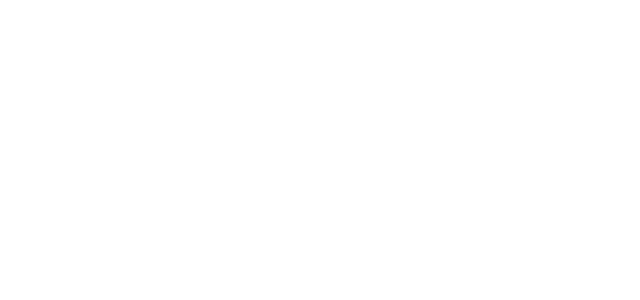
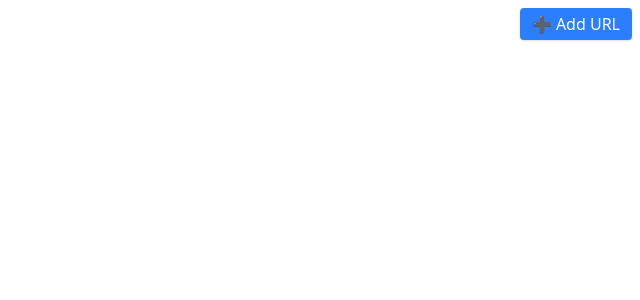
Before and after one commit to JanardanPandey/MultiURLOpener-UI, a React (Vite) app: page / in a window 1280 px wide. Shown: the top 300 px of the page, without its empty margins (640-1280 px from the left). Built offline with nearby package versions, Linux system fonts and the light colour scheme.

Commit message:
change router for the multi url tab

```diff
--- a/src/App.tsx
+++ b/src/App.tsx
@@ -1,5 +1,5 @@
 
-import {BrowserRouter as Router, Route, Routes } from "react-router-dom";
+import {HashRouter as Router, Route, Routes } from "react-router-dom";
 import Home from "./Pages/home";
 import MultiURLTab from "./Pages/MultiURLTab";
 
@@ -7,10 +7,10 @@
 
 const App: React.FC = () => {
   return (
-    <Router basename="/MultiURLOpener-UI">
+    <Router >
       <Routes>
-        <Route path="/" element={<Home />} />
-        <Route path="/multi-url" element={<MultiURLTab />} />
+        <Route path="/" element={<MultiURLTab />} />
+        <Route path="/home" element={<Home />} />
       </Routes>
     </Router>
   );
```
